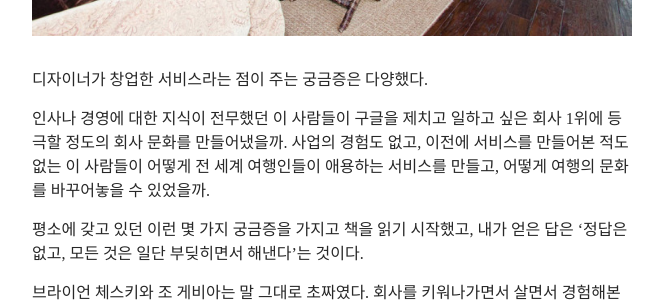
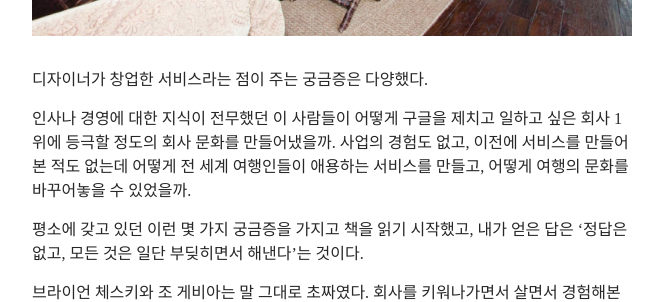
Before and after one commit to rohegg/rohegg.github.io, a Jekyll site: the page built from _posts/2017-10-01-에어비엔비 스토리.md, in a window 1280 px wide. Shown: the part 687-989 px from the top of the page, without its empty margins (308-971 px from the left). Built offline with Jekyll 4.4.1, drawn with Linux system fonts in a browser that asks for light colours.

Commit message:
no message

```diff
--- a/_posts/2017-10-01-에어비엔비 스토리.md
+++ b/_posts/2017-10-01-에어비엔비 스토리.md
@@ -10,7 +10,7 @@ date: 2017-10-01T15:44:00Z
 
 디자이너가 창업한 서비스라는 점이 주는 궁금증은  다양했다.
 
-인사나 경영에 대한 지식이 전무했던 이 사람들이 구글을 제치고 일하고 싶은 회사 1위에 등극할 정도의 회사 문화를 만들어냈을까. 사업의 경험도 없고, 이전에 서비스를 만들어본 적도 없는 이 사람들이 어떻게 전 세계 여행인들이 애용하는 서비스를 만들고, 어떻게 여행의 문화를 바꾸어놓을 수 있었을까.
+인사나 경영에 대한 지식이 전무했던 이 사람들이 어떻게 구글을 제치고 일하고 싶은 회사 1위에 등극할 정도의 회사 문화를 만들어냈을까. 사업의 경험도 없고, 이전에 서비스를 만들어본 적도 없는데 어떻게 전 세계 여행인들이 애용하는 서비스를 만들고, 어떻게 여행의 문화를 바꾸어놓을 수 있었을까.
 
 평소에 갖고 있던 이런 몇 가지 궁금증을 가지고 책을 읽기 시작했고, 내가 얻은 답은 '정답은 없고, 모든 것은 일단 부딪히면서 해낸다'는 것이다.
 
```
Also changed, not shown: 1 other file.
